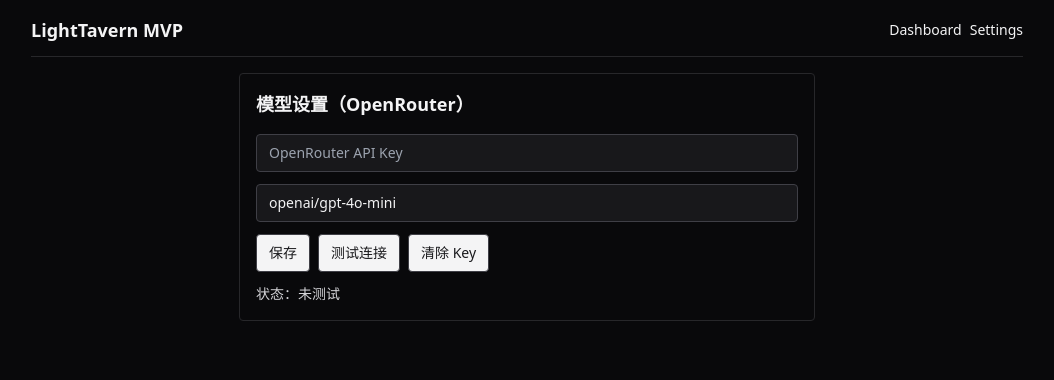
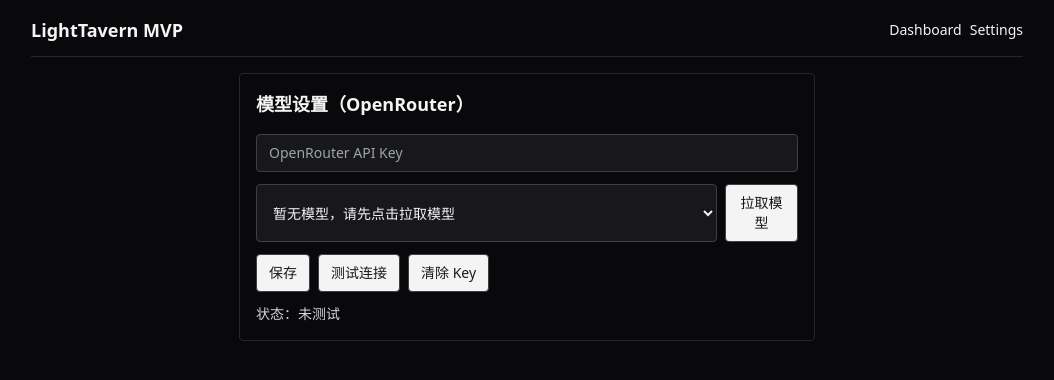
Before and after one commit to chen8139-dotcom/LightTarven, a Next.js app: page /settings in a window 1280 px wide. Shown: the top 380 px of the page, without its empty margins (113-1167 px from the left). Built offline with nearby package versions, Linux system fonts and the light colour scheme.

Commit message:
Add OpenRouter model dropdown in settings

```diff
--- /dev/null
+++ b/app/api/models/route.ts
@@ -0,0 +1,47 @@
+import { OPENROUTER_BASE_URL, buildOpenRouterHeaders } from "@/lib/openrouter";
+import { NextRequest, NextResponse } from "next/server";
+
+type ModelsPayload = {
+  llmApiKey?: string;
+};
+
+type OpenRouterModel = {
+  id?: string;
+};
+
+type OpenRouterModelsResponse = {
+  data?: OpenRouterModel[];
+};
+
+export async function POST(req: NextRequest) {
+  const { llmApiKey } = (await req.json()) as ModelsPayload;
+  if (!llmApiKey) {
+    return NextResponse.json({ error: "Missing API key" }, { status: 400 });
+  }
+
+  try {
+    const response = await fetch(`${OPENROUTER_BASE_URL}/models`, {
+      method: "GET",
+      headers: buildOpenRouterHeaders(llmApiKey)
+    });
+
+    if (!response.ok) {
+      const detail = await response.text();
+      return NextResponse.json(
+        { error: "OpenRouter models fetch failed", detail },
+        { status: 400 }
+      );
+    }
+
+    const payload = (await response.json()) as OpenRouterModelsResponse;
+    const models = (payload.data ?? [])
+      .map((item) => item.id?.trim())
+      .filter((item): item is string => Boolean(item))
+      .sort((a, b) => a.localeCompare(b));
+
+    return NextResponse.json({ models });
+  } catch (error) {
+    const message = error instanceof Error ? error.message : "Unknown error";
+    return NextResponse.json({ error: "Request failed", detail: message }, { status: 500 });
+  }
+}
--- a/app/settings/page.tsx
+++ b/app/settings/page.tsx
@@ -1,29 +1,75 @@
 "use client";
 
-import { FormEvent, useEffect, useState } from "react";
+import { FormEvent, useCallback, useEffect, useState } from "react";
 import { clearApiKey, getPasscode, getSettings, setSettings } from "@/lib/storage";
+
+type ModelsResponse = {
+  models?: string[];
+};
 
 export default function SettingsPage() {
   const [apiKey, setApiKey] = useState("");
   const [model, setModel] = useState("openai/gpt-4o-mini");
+  const [models, setModels] = useState<string[]>([]);
   const [status, setStatus] = useState("未测试");
   const [loading, setLoading] = useState(false);
+  const [loadingModels, setLoadingModels] = useState(false);
+
+  const fetchModels = useCallback(async (key: string) => {
+    const trimmedKey = key.trim();
+    if (!trimmedKey) {
+      setStatus("请先填写 API Key 再拉取模型");
+      return;
+    }
+
+    setLoadingModels(true);
+    setStatus("拉取模型中...");
+    try {
+      const result = await fetch("/api/models", {
+        method: "POST",
+        headers: {
+          "Content-Type": "application/json",
+          "x-light-passcode": getPasscode()
+        },
+        body: JSON.stringify({ llmApiKey: trimmedKey })
+      });
+
+      if (!result.ok) {
+        setStatus("拉取模型失败");
+        return;
+      }
+
+      const payload = (await result.json()) as ModelsResponse;
+      const nextModels = payload.models ?? [];
+      setModels(nextModels);
+      setModel((prev) => (nextModels.length && !nextModels.includes(prev) ? nextModels[0] : prev));
+      setStatus(nextModels.length ? `已拉取 ${nextModels.length} 个模型` : "未获取到模型");
+    } catch {
+      setStatus("拉取模型失败");
+    } finally {
+      setLoadingModels(false);
+    }
+  }, []);
 
   useEffect(() => {
     const current = getSettings();
     setApiKey(current.llmApiKey);
     setModel(current.model);
-  }, []);
+    if (current.llmApiKey.trim()) {
+      fetchModels(current.llmApiKey);
+    }
+  }, [fetchModels]);
 
   const save = (event: FormEvent) => {
     event.preventDefault();
-    setSettings({ llmApiKey: apiKey.trim(), model: model.trim() || "openai/gpt-4o-mini" });
+    setSettings({ llmApiKey: apiKey.trim(), model });
     setStatus("已保存");
   };
 
   const testConnection = async () => {
     setLoading(true);
     setStatus("测试中...");
+    try {
       const result = await fetch("/api/test-key", {
         method: "POST",
         headers: {
@@ -32,20 +78,25 @@
         },
         body: JSON.stringify({
           llmApiKey: apiKey.trim(),
-        model: model.trim() || "openai/gpt-4o-mini"
+          model
         })
       });
-    setLoading(false);
       if (!result.ok) {
         setStatus("连接失败");
         return;
       }
       setStatus("连接成功");
+    } catch {
+      setStatus("连接失败");
+    } finally {
+      setLoading(false);
+    }
   };
 
   const clear = () => {
     clearApiKey();
     setApiKey("");
+    setModels([]);
     setStatus("Key 已清除");
   };
 
@@ -59,15 +110,31 @@
           placeholder="OpenRouter API Key"
           className="w-full"
         />
-        <input
+        <div className="flex gap-2">
+          <select
             value={model}
             onChange={(event) => setModel(event.target.value)}
-          placeholder="模型 ID，例如 openai/gpt-4o-mini"
             className="w-full"
-        />
+            disabled={loadingModels}
+          >
+            {!models.length ? <option value={model}>暂无模型，请先点击拉取模型</option> : null}
+            {models.map((item) => (
+              <option key={item} value={item}>
+                {item}
+              </option>
+            ))}
+          </select>
+          <button
+            type="button"
+            disabled={loadingModels}
+            onClick={() => fetchModels(apiKey)}
+          >
+            {loadingModels ? "拉取中..." : "拉取模型"}
+          </button>
+        </div>
         <div className="flex gap-2">
           <button type="submit">保存</button>
-          <button type="button" disabled={loading} onClick={testConnection}>
+          <button type="button" disabled={loading || loadingModels} onClick={testConnection}>
             测试连接
           </button>
           <button type="button" onClick={clear}>
--- a/middleware.ts
+++ b/middleware.ts
@@ -1,7 +1,7 @@
 import { NextRequest, NextResponse } from "next/server";
 
 const protectedPages = ["/dashboard", "/settings", "/character"];
-const apiRoutes = ["/api/chat", "/api/test-key"];
+const apiRoutes = ["/api/chat", "/api/test-key", "/api/models"];
 
 export function middleware(req: NextRequest) {
   const { pathname } = req.nextUrl;
@@ -26,5 +26,5 @@
 }
 
 export const config = {
-  matcher: ["/dashboard/:path*", "/settings", "/character/:path*", "/api/chat", "/api/test-key"]
+  matcher: ["/dashboard/:path*", "/settings", "/character/:path*", "/api/chat", "/api/test-key", "/api/models"]
 };
```
Lines whose indentation alone changed are shown as unchanged.
